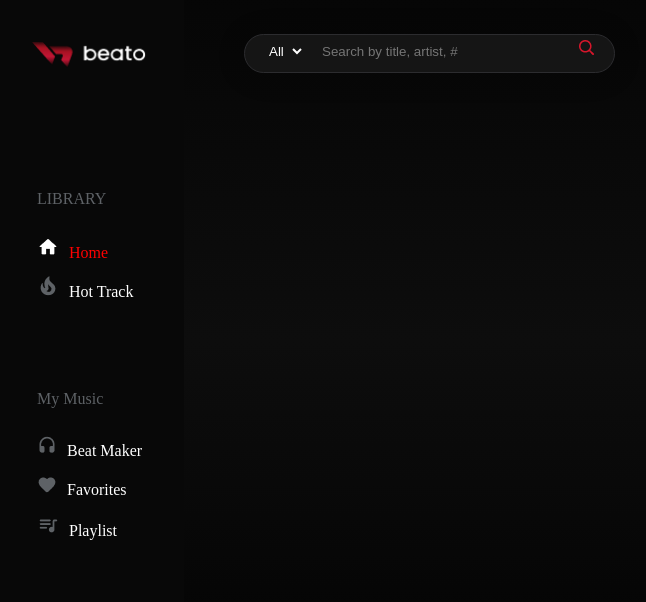
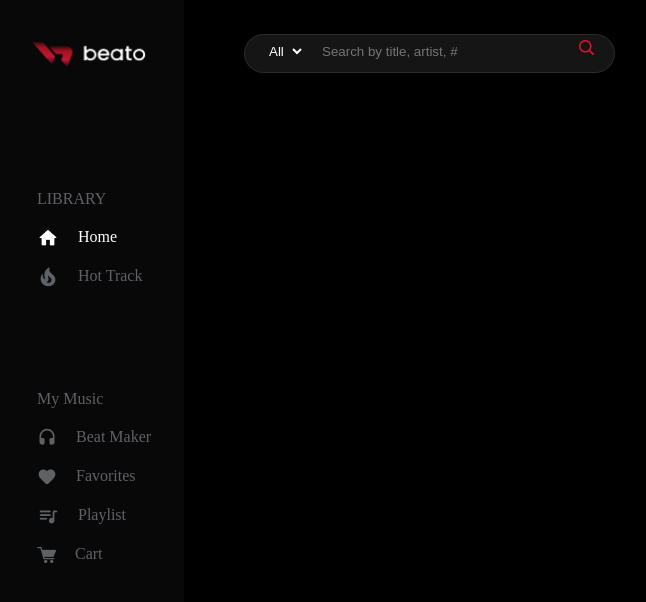
Before and after one commit to ggombee/react_webstream-client, a React (Create React App) app: page /playlist in a window 1280 px wide. Shown: the top 602 px of the page, without its empty margins (1-647 px from the left). Built offline with nearby package versions, Linux system fonts and the light colour scheme.

Commit message:
chore: add cart page

```diff
--- a/src/Layout/main.tsx
+++ b/src/Layout/main.tsx
@@ -18,6 +18,8 @@ import FavoriteActImg from '../assets/Main/favorite_on.png';
 
 import PlaylistImg from '../assets/Main/playlist_off.png';
 import PlaylistActImg from '../assets/Main/playlist_on.png';
+import CartImg from '../assets/Main/cart_off.png';
+import CartActImg from '../assets/Main/cart_on.png';
 import { Header } from '../features/Main/Common/Header';
 
 /*
@@ -57,18 +59,31 @@ export const MainLayout = ({ children }: IMainProps) => {
             <p
               css={MenuItem}
               onClick={() => handleClickMenu('/home', 0)}
-              style={index === 0 ? { color: 'red' } : { color: 'white' }}
+              style={index === 0 ? { color: '#FFFFFF' } : { color: '#5E6266' }}
             >
               {index === 0 ? <img src={HomeActImg} /> : <img src={HomeImg} />}
-              Home
+              <span
+                css={css`
+                  margin-left: 19px;
+                `}
+              >
+                Home
+              </span>
             </p>
             <p
               css={MenuItem}
               onClick={() => handleClickMenu('/hottrack', 1)}
-              style={index === 1 ? { color: 'red' } : { color: 'white' }}
+              style={index === 1 ? { color: '#FFFFFF' } : { color: '#5E6266' }}
             >
               {index === 1 ? <img src={HotActImg}></img> : <img src={HotImg}></img>}
-              Hot Track
+
+              <span
+                css={css`
+                  margin-left: 19px;
+                `}
+              >
+                Hot Track
+              </span>
             </p>
           </div>
           <div css={MenuGroup}>
@@ -76,26 +91,58 @@ export const MainLayout = ({ children }: IMainProps) => {
             <p
               css={MenuItem}
               onClick={() => handleClickMenu('/beatmaker', 2)}
-              style={index === 2 ? { color: 'red' } : { color: 'white' }}
+              style={index === 2 ? { color: '#FFFFFF' } : { color: '#5E6266' }}
             >
               {index === 2 ? <img src={BeatActImg}></img> : <img src={BeatImg}></img>}
-              Beat Maker
+              <span
+                css={css`
+                  margin-left: 19px;
+                `}
+              >
+                Beat Maker
+              </span>
             </p>
             <p
               css={MenuItem}
               onClick={() => handleClickMenu('/favorites', 3)}
-              style={index === 3 ? { color: 'red' } : { color: 'white' }}
+              style={index === 3 ? { color: '#FFFFFF' } : { color: '#5E6266' }}
             >
               {index === 3 ? <img src={FavoriteActImg}></img> : <img src={FavoriteImg}></img>}
-              Favorites
+              <span
+                css={css`
+                  margin-left: 19px;
+                `}
+              >
+                Favorites
+              </span>
             </p>
             <p
               css={MenuItem}
               onClick={() => handleClickMenu('/playlist', 4)}
-              style={index === 4 ? { color: 'red' } : { color: 'white' }}
+              style={index === 4 ? { color: '#FFFFFF' } : { color: '#5E6266' }}
             >
               {index === 4 ? <img src={PlaylistActImg}></img> : <img src={PlaylistImg}></img>}
-              Playlist
+              <span
+                css={css`
+                  margin-left: 19px;
+                `}
+              >
+                Playlist
+              </span>
+            </p>
+            <p
+              css={MenuItem}
+              onClick={() => handleClickMenu('/cart', 5)}
+              style={index === 5 ? { color: '#FFFFFF' } : { color: '#5E6266' }}
+            >
+              {index === 5 ? <img src={CartActImg}></img> : <img src={CartImg}></img>}
+              <span
+                css={css`
+                  margin-left: 19px;
+                `}
+              >
+                Cart
+              </span>
             </p>
           </div>
         </div>
@@ -161,8 +208,7 @@ const MenuGroup = css`
   line-height: 22px;
   margin-bottom: 100px;
   img {
-    margin-right: 10px;
-    margin-top: 10px;
+    vertical-align: middle;
   }
 `;
 
@@ -179,5 +225,5 @@ const MenuItem = css`
 const Content = css`
   height: 100vh;
   overflow: initial;
-  background: linear-gradient(180deg, rgba(99, 99, 99, 0) -34.44%, #0d0d0d 42.61%, #000000 100%);
+  background: #000000;
 `;
--- /dev/null
+++ b/src/features/Main/Cart/index.tsx
@@ -0,0 +1,5 @@
+import React from 'react';
+
+export const Cart = () => {
+  return <>Cart</>;
+};
```
